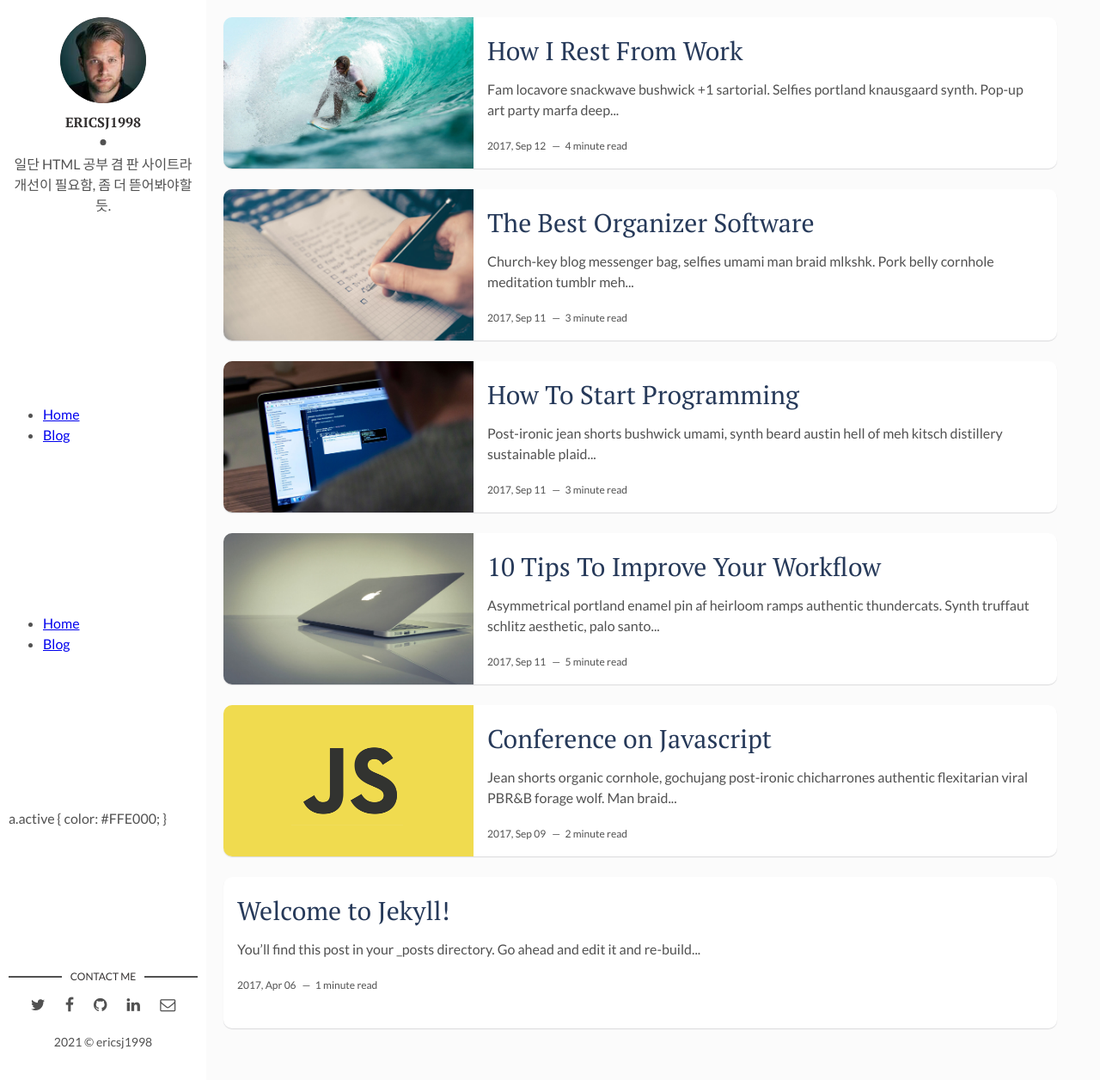
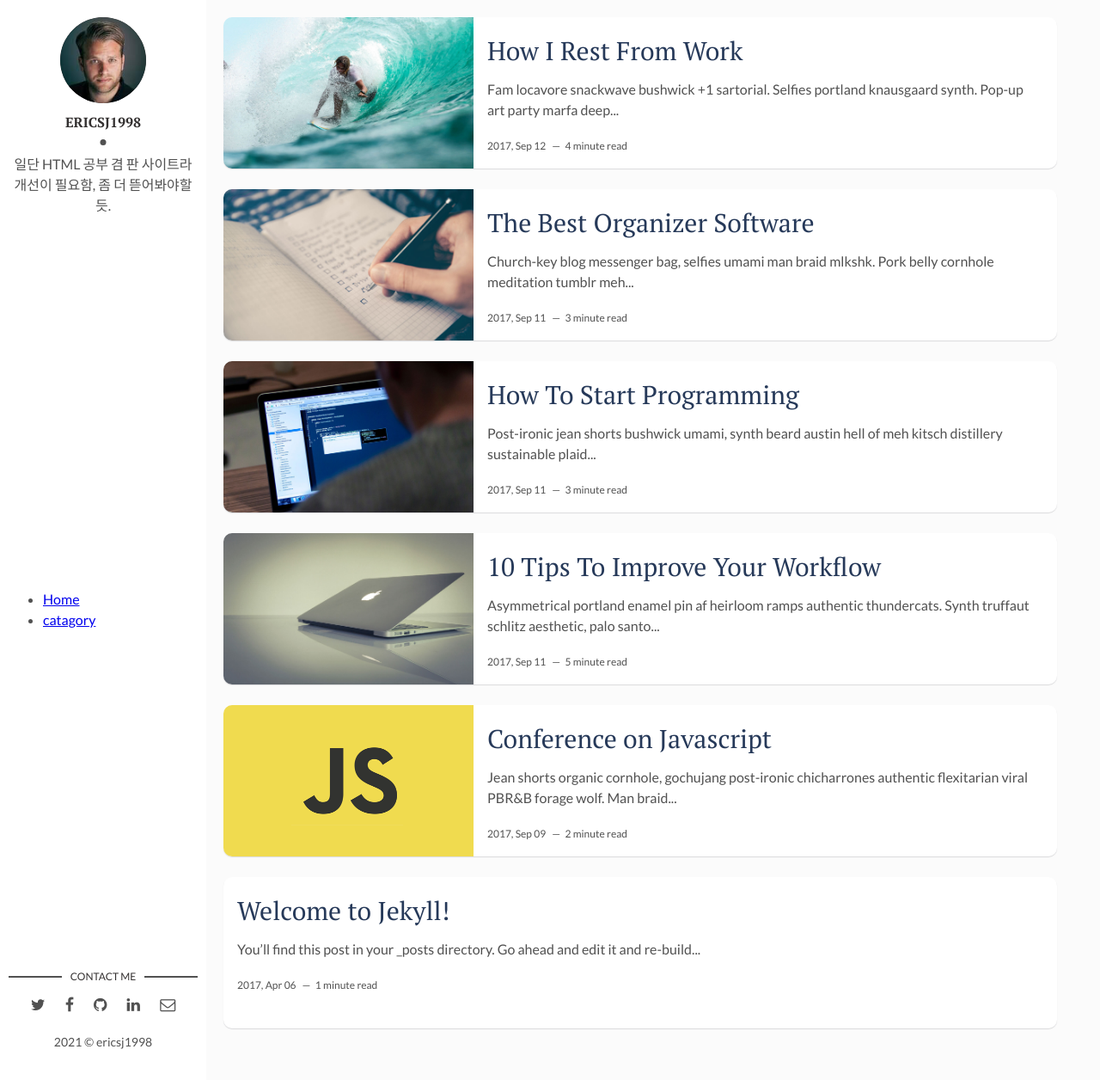
Before and after one commit to ericsj1998/ericsj1998.github.io, a Jekyll site: the page built from index.html, in a window 1280 px wide and 1256 px high. Shown: the whole window at 86% size. Built offline with Jekyll 4.4.1, drawn with Linux system fonts in a browser that asks for light colours; the list of posts is cut into pages by our own code.

Commit message:
Update main.html

```diff
--- a/_layouts/main.html
+++ b/_layouts/main.html
@@ -16,18 +16,9 @@ layout: default
   <nav class="main-nav">
     <ul>
      <li><a href="/">Home</a></li>
-     <li><a href="/blog.html">Blog</a></li>
+     <li><a href="/catagory.html">catagory</a></li>
     </ul>
   </nav>
-  <nav class="main-nav">
-    <ul>
-     <li><a href="/" {% if page.url == "/" %}class="active"{% endif %}>Home</a></li>
-     <li><a href="/blog.html" {% if page.url == "/blog.html" %}class="active"{% endif %}>Blog</a></li>
-   </ul>
-  </nav>
-  a.active {
-    color: #FFE000;
-  }
   <footer>
     <section class="contact">
       <h3 class="contact-title">Contact me</h3>
```
